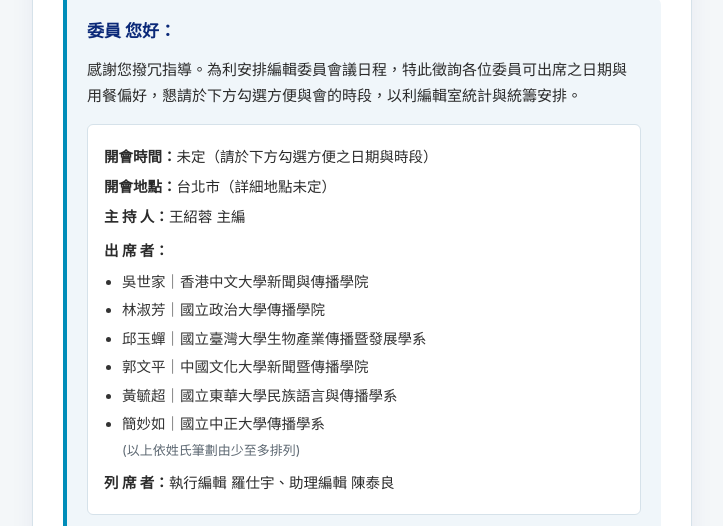
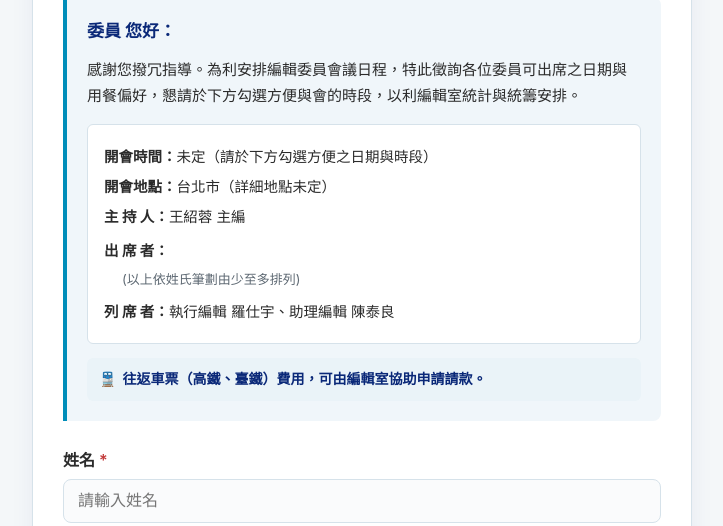
Before and after one commit to khhbox05/meeting-vote, a plain HTML site: page index.html in a window 1280 px wide. Shown: the part 229-755 px from the top of the page, without its empty margins (278-1001 px from the left). Drawn offline with Linux system fonts and the light colour scheme.

Commit message:
Remove attendees list from index.html

```diff
--- a/index.html
+++ b/index.html
@@ -288,14 +288,6 @@
             <p><b>開會地點：</b>台北市（詳細地點未定）</p>
             <p><b>主 持 人：</b>王紹蓉 主編</p>
             <p style="margin-top: 8px;"><b>出 席 者：</b></p>
-            <ul class="attendees-list">
-                <li>吳世家｜香港中文大學新聞與傳播學院</li>
-                <li>林淑芳｜國立政治大學傳播學院</li>
-                <li>邱玉蟬｜國立臺灣大學生物產業傳播暨發展學系</li>
-                <li>郭文平｜中國文化大學新聞暨傳播學院</li>
-                <li>黃毓超｜國立東華大學民族語言與傳播學系</li>
-                <li>簡妙如｜國立中正大學傳播學系</li>
-            </ul>
             <p style="font-size: 13px; color: var(--text-muted); margin: 2px 0 8px 18px;">(以上依姓氏筆劃由少至多排列)</p>
             <p><b>列 席 者：</b>執行編輯 羅仕宇、助理編輯 陳泰良</p>
         </div>
```
